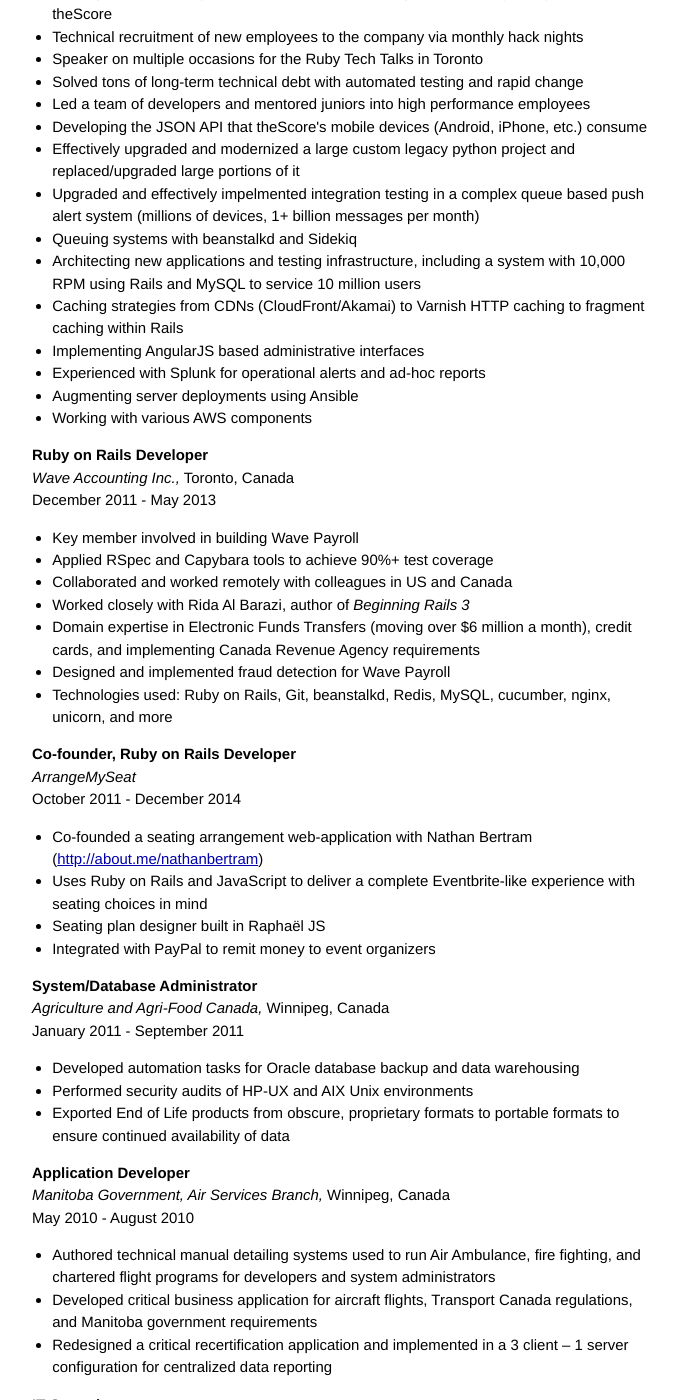
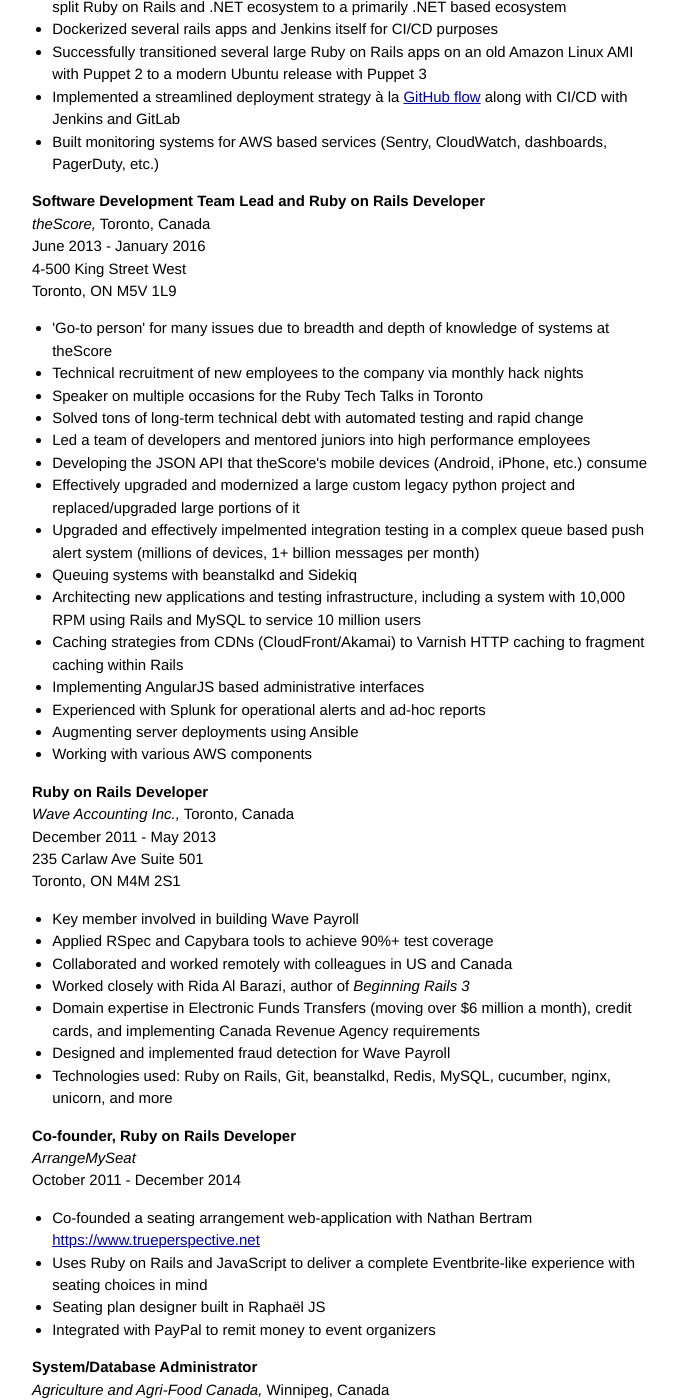
Before and after one commit to Nitrodist/markcampbell.me, a Jekyll site: the page built from resume.markdown, in a window 1280 px wide and 1400 px high, scrolled down 3580 px. Shown: the whole window, without its empty margins (294-972 px from the left). Built offline with Jekyll 4.4.1, drawn with Linux system fonts in a browser that asks for light colours; our own code applies the rules of GitHub Pages for plain Markdown files; some of the changed text lies outside the part shown.

Commit message:
update resume

```diff
--- a/resume.markdown
+++ b/resume.markdown
@@ -44,8 +45,10 @@
 <strong>Senior Software Developer</strong>
 <br>
 <em>theScore / Penn Interactive,</em> Winnipeg, Canada
-<br>
-June 2024 - Current
+<br>June 2024 - Current
+<br>125 Queens Quay East, 9th Floor
+<br>Toronto, Ontario M5A 0Z6
+<br>(416) 479-8812
 </p>
 
 - My main responsibility was to maintain and develop GraphQL, gRPC, and Web
@@ -69,8 +72,9 @@
 <strong>Co-founder</strong>
 <br>
 <em>BusyPaws,</em> Winnipeg, Canada
-<br>
-September 2022 - May 2024
+<br>September 2022 - May 2024
+<br>Bar None Inc. PO Box 167
+<br>Revelstoke, BC V4N 6B7, Canada
 </p>
 
 - I have developed many full features for BusyPaws including major features like the calendar, time sheets, group bookings, additional user types, and more. I improved many existing features and fixed many bugs in our Ruby on Rails + JS stack.
@@ -85,6 +89,11 @@
 <em>theScore,</em> Toronto, Canada
 <br>
 March 2020 - September 2022
+
+<br>125 Queens Quay East, 9th Floor
+<br>Toronto, Ontario M5A 0Z6
+<br>(416) 479-8812
+
 </p>
 
 - While at theScore from 2020 to 2022, I developed and maintained public facing APIs (millions of users), internal APIs, and did full-stack software development for internal facing systems. All of this work was a mix of Ruby on Rails, Elixir, and Devops tasks.
@@ -100,8 +109,11 @@
 <strong>Software Development Team Lead</strong>
 <br>
 <em>Sermo,</em> Toronto, Canada
-<br>
-January 2016 - February 2020
+<br>January 2016 - February 2020
+<br>3 Murphy Street
+<br>London, IT SE 7FP
+<br>UK
+<br>+1 (917) 602-3838
 </p>
 
 - Remotely led a team of developers and designers ranging from PST timezone to eastern Europe
@@ -121,8 +133,9 @@
 <strong>Software Development Team Lead and Ruby on Rails Developer</strong>
 <br>
 <em>theScore,</em> Toronto, Canada
-<br>
-June 2013 - January 2016
+<br>June 2013 - January 2016
+<br>4-500 King Street West
+<br>Toronto, ON M5V 1L9
 </p>
 
 - 'Go-to person' for many issues due to breadth and depth of knowledge of systems at theScore
@@ -145,8 +158,9 @@
 <strong>Ruby on Rails Developer</strong>
 <br>
 <em>Wave Accounting Inc.,</em> Toronto, Canada
-<br>
-December 2011 - May 2013
+<br>December 2011 - May 2013
+<br>235 Carlaw Ave Suite 501
+<br>Toronto, ON M4M 2S1
 </p>
 
 - Key member involved in building Wave Payroll
@@ -165,7 +179,7 @@
 October 2011 - December 2014
 </p>
 
-- Co-founded a seating arrangement web-application with Nathan Bertram (<a href="http://about.me/nathanbertram">http://about.me/nathanbertram</a>)
+- Co-founded a seating arrangement web-application with Nathan Bertram [https://www.trueperspective.net](https://www.trueperspective.net)
 - Uses Ruby on Rails and JavaScript to deliver a complete Eventbrite-like experience with seating choices in mind
 - Seating plan designer built in Raphaël JS
 - Integrated with PayPal to remit money to event organizers
```
Also changed, not shown: other parts of resume.markdown (+2 -1 lines).
